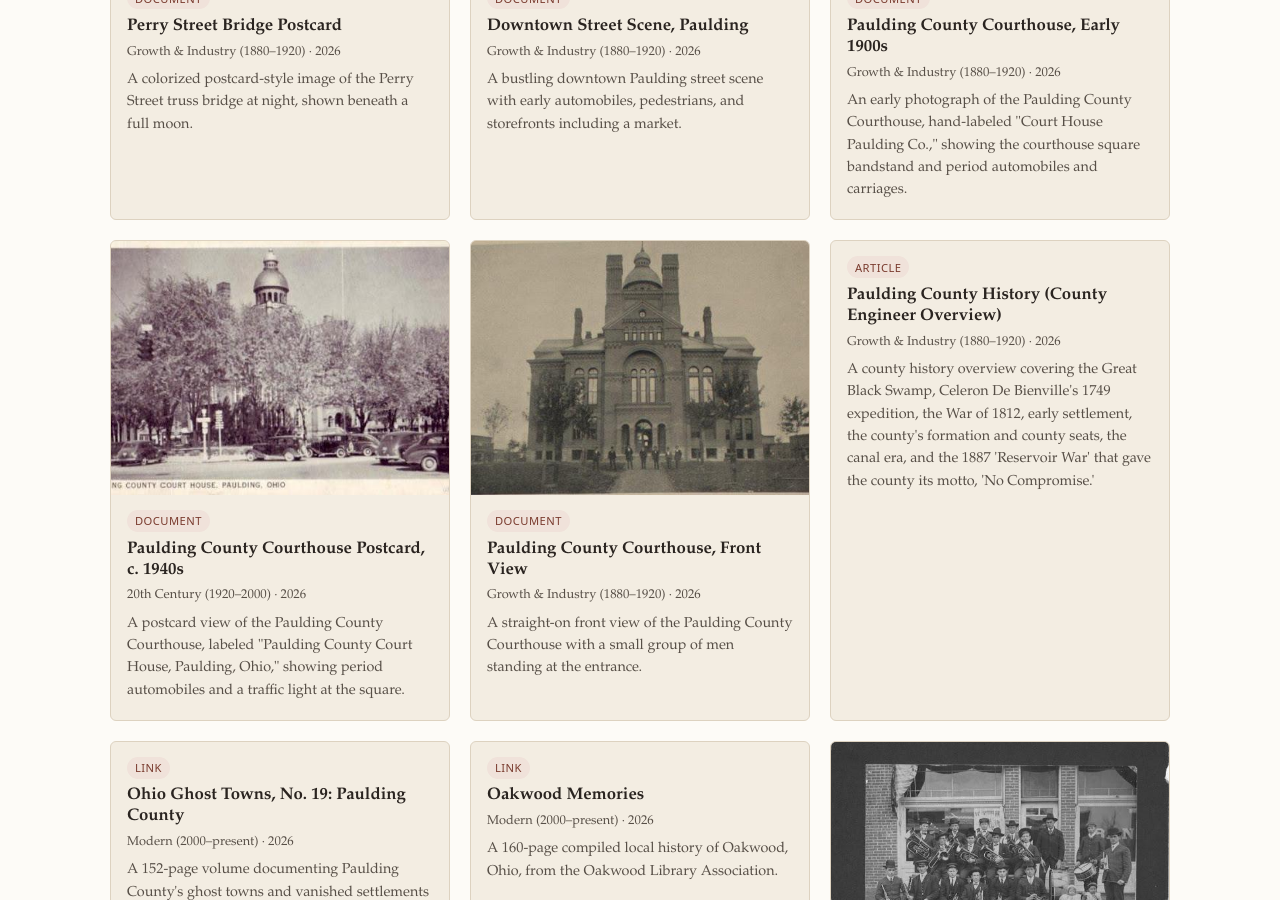
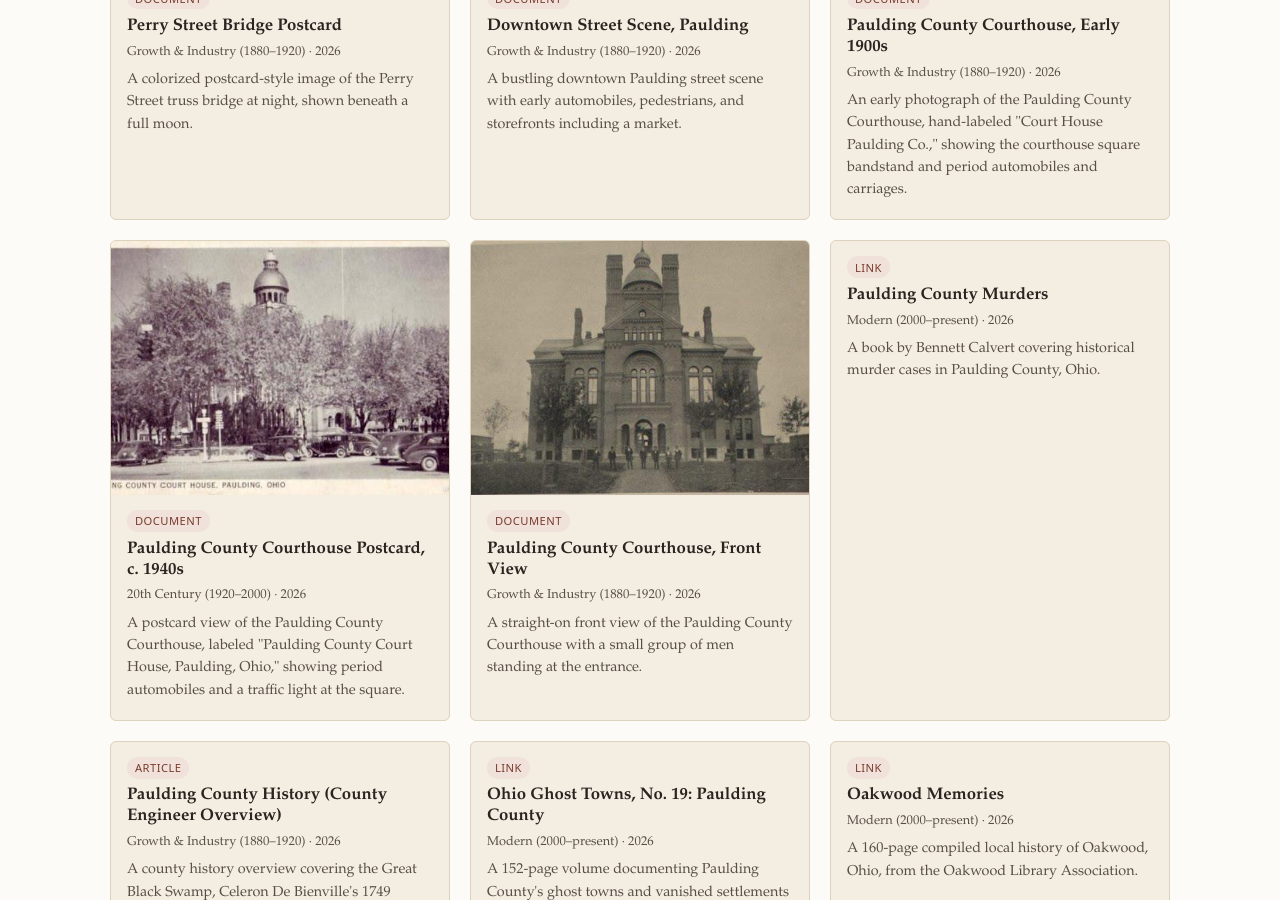
Before and after one commit to jofer215/Paulding, a Jekyll site: the page built from browse.html, in a window 1280 px wide and 900 px high, scrolled down 1068 px. Built offline with Jekyll 4.4.1, drawn with Linux system fonts in a browser that asks for light colours; some of the changed text lies outside the part shown.

Commit message:
Give the Bennett Calvert book its own entry, cross-linked from Eagleson
Paulding County Murders covers county murder cases generally, not just
Nancy Eagleson's, so it gets its own link-type card on the Links page
rather than sitting only as a bullet under her case's bibliography.

Co-Authored-By: Claude Sonnet 5 <noreply@anthropic.com>
Claude-Session: https://claude.ai/code/session_01HFiX5DwBj15tjgeMJKLPqW

```diff
--- a/_items/nancy-eagleson-murder-1960.md
+++ b/_items/nancy-eagleson-murder-1960.md
@@ -26,4 +26,5 @@ gotten over the decades.
 - ["11 Investigates: Missteps plague hunt for 14-year-old's killer"](https://www.wtol.com/article/news/investigations/11-investigates/paulding-murder-investigation-missteps-mean-1962-nancy-eagleson-case-still-unsolved/512-a6c9eb2b-2708-4ca8-8a10-2009ebf2e740) — Brian Dugger, WTOL, Feb. 1, 2023 (part 2 of 3)
 - ["A town divided: 62 years after the killing of Nancy Eagleson, Paulding residents have many suspects, but no closure"](https://www.wtol.com/article/news/investigations/11-investigates/hope-for-solving-1960-killing-of-paulding-14-year-old-nancy-eagleson/512-09c32c16-e8ab-41c3-8018-bb7579f2e7ee) — Brian Dugger, WTOL, Feb. 2, 2023 (part 3 of 3)
 - [WTOL video coverage](https://youtu.be/QZSZUv21mVI) — title unconfirmed, possibly "Autopsy uncovers new evidence in 1960 killing of Nancy Eagleson"
-- *Paulding County Murders* — Bennett Calvert (book; [Amazon listing](https://www.amazon.com/Paulding-County-Murders-Bennett-Calvert/dp/B0CLPFDLF6)), further details TBD
+
+See also: [*Paulding County Murders*]({{ "/archive/paulding-county-murders-bennett-calvert/" | relative_url }}) by Bennett Calvert, a book covering Paulding County murder cases generally.
--- /dev/null
+++ b/_items/paulding-county-murders-bennett-calvert.md
@@ -0,0 +1,15 @@
+---
+title: "Paulding County Murders"
+type: link
+era: 2000-present
+description: "A book by Bennett Calvert covering historical murder cases in Paulding County, Ohio."
+source: "Bennett Calvert"
+rights: "External resource — rights belong to the author/publisher."
+external_url: "https://www.amazon.com/Paulding-County-Murders-Bennett-Calvert/dp/B0CLPFDLF6"
+tags: [true crime, book, bennett calvert]
+---
+
+*Paulding County Murders*, by Bennett Calvert. Details on the book's
+contents, publisher, and publication date are still to be filled in —
+this entry will be updated once we have more than the Amazon listing to
+go on.
```
